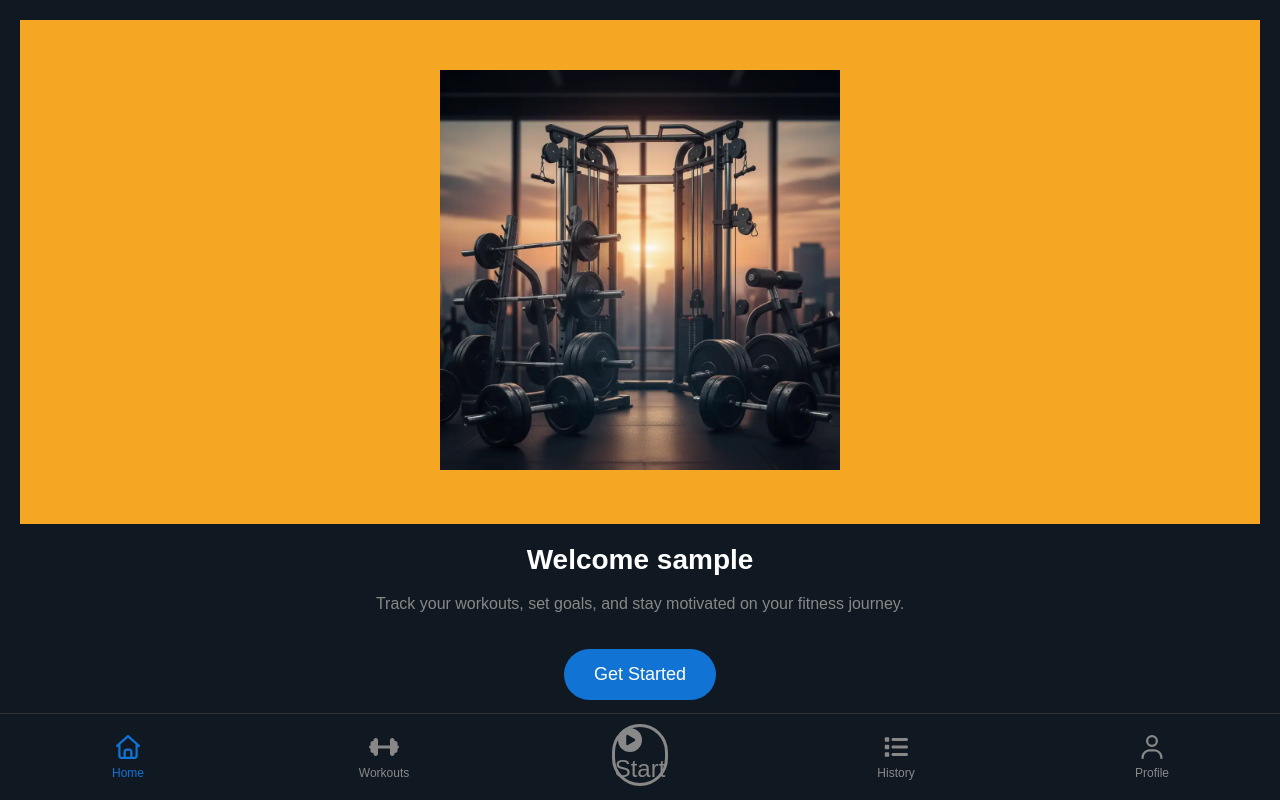
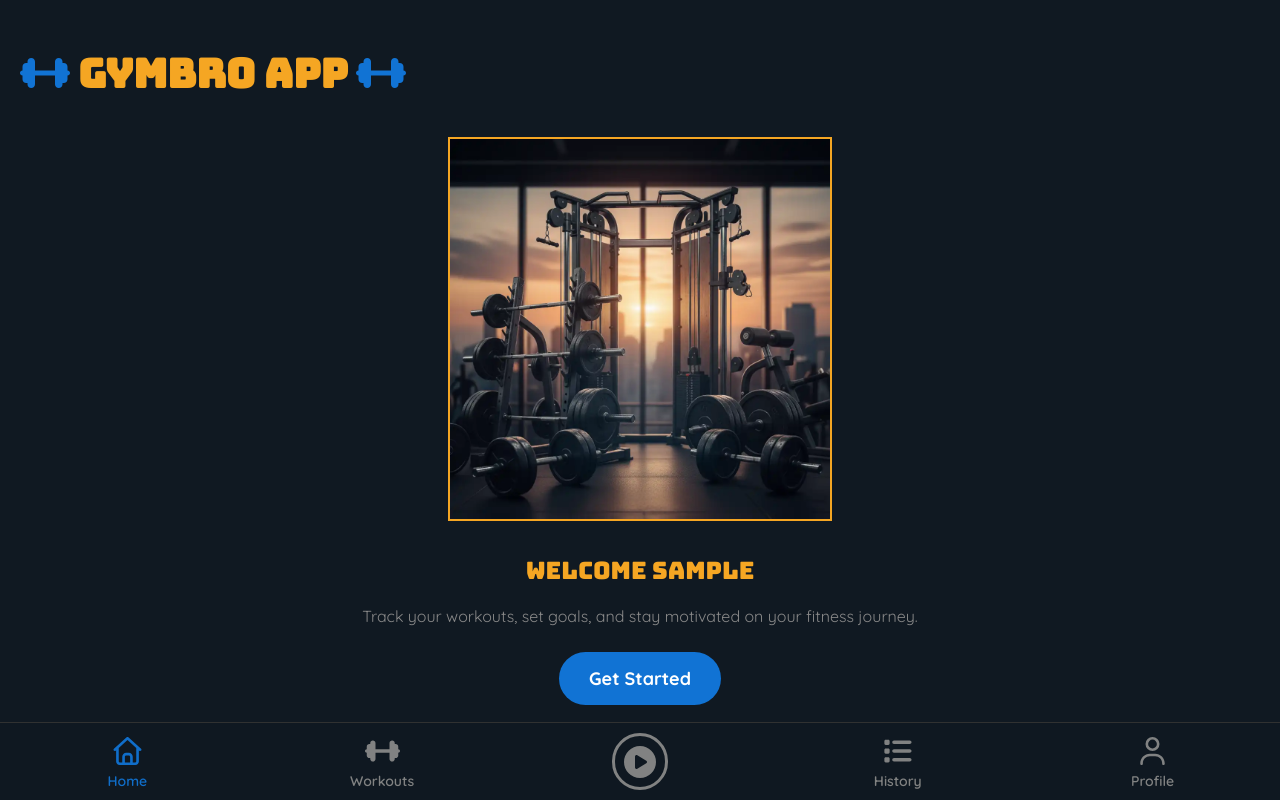
Before and after one commit to TomCml/gym-app, a Vue app in the folder frontend/gym-app/: page /home in a window 1280 px wide. Built offline with nearby package versions, Linux system fonts and the light colour scheme; sample sign-in values are in the browser's storage.

Commit message:
feat : UI/UX improvements, wip

```diff
--- a/frontend/gym-app/index.html
+++ b/frontend/gym-app/index.html
@@ -4,6 +4,12 @@
     <meta charset="UTF-8" />
     <link rel="icon" href="/favicon.ico" />
     <meta name="viewport" content="width=device-width, initial-scale=1.0" />
+    <link rel="preconnect" href="https://fonts.googleapis.com" />
+    <link rel="preconnect" href="https://fonts.gstatic.com" crossorigin />
+    <link
+      href="https://fonts.googleapis.com/css2?family=Bungee&family=Quicksand:wght@300..700&display=swap"
+      rel="stylesheet"
+    />
     <title>Gym App</title>
   </head>
   <body>
--- a/frontend/gym-app/src/App.vue
+++ b/frontend/gym-app/src/App.vue
@@ -11,7 +11,6 @@
 </template>
 
 <script setup>
-// Ton script existant
 import { RouterView } from 'vue-router'
 import { useAuthStore } from './stores/auth'
 import BottomNav from './components/BottomNav.vue'
@@ -20,11 +19,10 @@ const authStore = useAuthStore()
 
 <style>
 .app {
-  max-width: 375px; /* Mobile-first, iPhone size */
+  max-width: 430px;
   margin: 0 auto;
-  background: #1e1e1e; /* Dark mode from maquettes */
+  background: var(--background-color);
   color: #fff;
-  min-height: 100vh;
-  font-family: Arial, sans-serif;
+  font-family: 'Quicksand', sans-serif;
 }
 </style>
--- a/frontend/gym-app/src/assets/main.css
+++ b/frontend/gym-app/src/assets/main.css
@@ -7,7 +7,8 @@
   --complementary-color: #f5a623;
 
   /* You can add other global variables here */
-  --font-family-main: Arial, sans-serif;
+  --font-family-main: 'Quicksand', sans-serif;
+  --font-family-secondary: 'Bungee', 'sans-serif';
   --color-text: #ffffff;
 }
 
--- a/frontend/gym-app/src/components/BottomNav.vue
+++ b/frontend/gym-app/src/components/BottomNav.vue
@@ -14,10 +14,10 @@
       <div>Workouts</div>
     </router-link>
 
-    <router-link to="/" class="nav-item">
-      <div class="icon circle">
+    <router-link to="/" class="nav-item circle">
+      <div class="play">
         <font-awesome-icon icon="fa-solid fa-circle-play" />
-        <div>Start</div>
+        <div></div>
       </div>
     </router-link>
 
@@ -51,6 +51,7 @@
   padding: 10px 0;
   border-top: 1px solid #333;
   z-index: 1000;
+  opacity: 0.95;
 }
 
 .circle {
@@ -65,16 +66,21 @@
   justify-content: center;
   color: #888;
   text-decoration: none;
-  font-size: 12px;
+  font-size: 14px;
+  font-weight: 600;
   width: 50px;
 }
 
 .nav-item .icon {
-  font-size: 24px;
+  font-size: 28px;
   margin-bottom: 4px;
 }
 
 .router-link-exact-active {
   color: var(--color-accent);
 }
+
+.play {
+  font-size: 32px;
+}
 </style>
--- a/frontend/gym-app/src/components/Loader.vue
+++ b/frontend/gym-app/src/components/Loader.vue
@@ -1,6 +1,6 @@
 <template>
   <div v-if="show" class="loader-overlay">
-    <img :src="plateIcon" alt="Loading..." class="spinner" />
+    <font-awesome-icon icon="fa-solid fa-dumbbell" class="spinner" />
   </div>
 </template>
 
@@ -35,6 +35,7 @@ defineProps({
 .spinner {
   width: 80px;
   height: 80px;
+  color: var(--complementary-color);
 
   animation: spin 1.5s linear infinite;
 }
--- a/frontend/gym-app/src/views/History.vue
+++ b/frontend/gym-app/src/views/History.vue
@@ -56,6 +56,10 @@ onMounted(async () => {
 </script>
 
 <style scoped>
+h2 {
+  font-family: Bungee;
+  font-weight: 300;
+}
 .history {
   padding: 20px;
   color: #fff;
--- a/frontend/gym-app/src/views/Home.vue
+++ b/frontend/gym-app/src/views/Home.vue
@@ -1,10 +1,16 @@
 <!-- src/views/Home.vue (welcome screen maquette 1) -->
 <template>
   <div class="home">
+    <div class="title">
+      <font-awesome-icon icon="fa-solid fa-dumbbell" />
+      <h1>Gymbro App</h1>
+      <font-awesome-icon icon="fa-solid fa-dumbbell" />
+    </div>
+
     <div class="header-bg">
-      <img vbind :src="homePicture" alt="Woman working out" class="illustration" />
+      <img vbind :src="homePicture" alt="gym equipements" class="illustration" />
     </div>
-    <h1>Welcome {{ user.username }}</h1>
+    <h2>Welcome {{ user.username }}</h2>
     <p>Track your workouts, set goals, and stay motivated on your fitness journey.</p>
     <button class="get-started" @click="getStarted">Get Started</button>
   </div>
@@ -28,6 +34,26 @@ const getStarted = () => {
 </script>
 
 <style scoped>
+h1 {
+  font-size: 40px;
+  font-family: Bungee;
+  color: var(--complementary-color);
+}
+
+h2 {
+  font-family: Bungee;
+  font-weight: 300;
+  color: var(--complementary-color);
+}
+.title {
+  font-size: 40px;
+  display: flex;
+  flex-direction: row;
+  align-items: center;
+  color: var(--color-accent);
+  gap: 8px;
+}
+
 .home {
   background: var(--background-color);
 
@@ -35,18 +61,16 @@ const getStarted = () => {
   padding: 20px;
 }
 .header-bg {
-  background: #f5a623;
-  padding: 50px 0;
+  background: var(--background-color);
+  padding: 10px 0;
   margin: 0;
   margin-bottom: 20px;
 }
 .illustration {
-  width: 400px;
+  width: 380px;
+  border: solid 2px var(--complementary-color);
 }
-h1 {
-  font-size: 28px;
-  color: #fff;
-}
+
 p {
   font-size: 16px;
   color: #888;
@@ -57,7 +81,13 @@ p {
   padding: 15px 30px;
   border: none;
   border-radius: 30px;
+  font-family: Quicksand;
+  font-weight: 800;
   font-size: 18px;
-  margin-top: 20px;
+  margin-top: 10px;
+}
+
+.get-started :hover {
+  scale: 1.05;
 }
 </style>
--- a/frontend/gym-app/src/views/Profile.vue
+++ b/frontend/gym-app/src/views/Profile.vue
@@ -1,4 +1,3 @@
-<!-- src/views/Profile.vue (simple user info) -->
 <template>
   <div class="profile">
     <h2>Profile</h2>
--- a/frontend/gym-app/src/views/Workouts.vue
+++ b/frontend/gym-app/src/views/Workouts.vue
@@ -50,9 +50,13 @@ const formatDisplayDate = (isoDate) => {
 </script>
 
 <style scoped>
+h2 {
+  font-family: Bungee;
+  font-weight: 300;
+}
 .workouts-container {
   padding: 20px;
-  color: white;
+  color: var(--complementary-color);
   background-color: #101922;
   max-width: 800px;
   margin: auto;
@@ -64,6 +68,8 @@ const formatDisplayDate = (isoDate) => {
   margin-bottom: 20px;
 }
 .new-workout-btn {
+  font-family: Quicksand;
+  font-weight: 600;
   background: #4a90e2;
   color: #fff;
   padding: 10px 20px;
```
